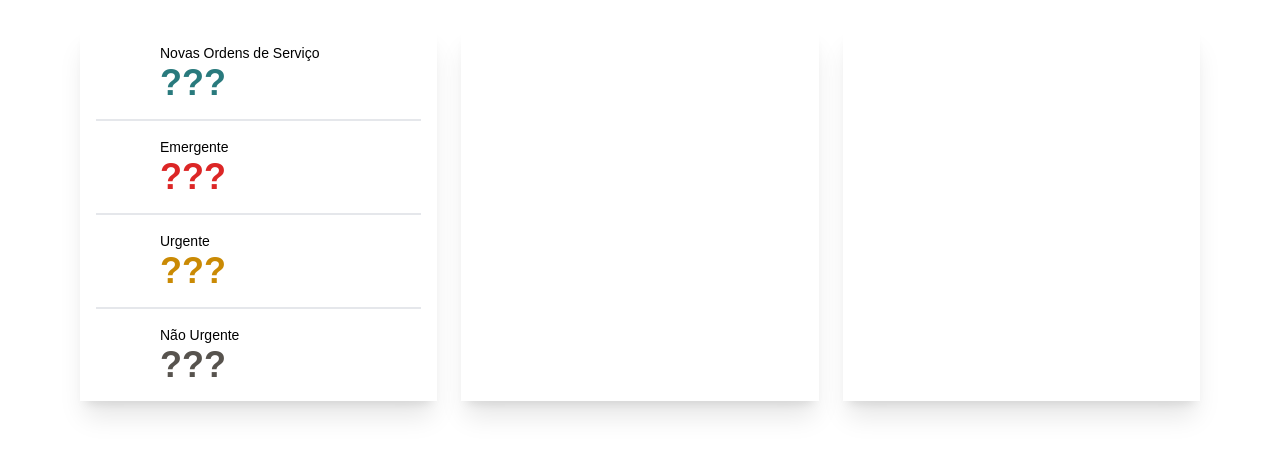
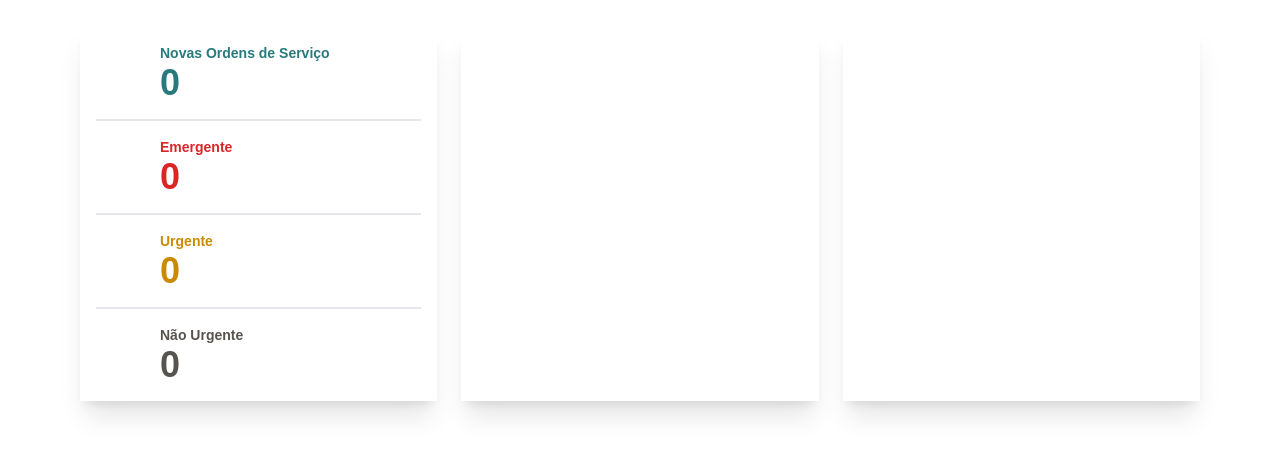
Before and after one commit to gabrielpistore/SiGOS-UFCAT, a Django app: page / in a window 1280 px wide. Shown: the part 337-800 px from the top of the page. Run offline with Django 5.2, Linux system fonts and the light colour scheme; style sheets or scripts are compiled from the project's sources; some libraries are stand-ins or nearby versions; some web fonts are replaced.

Commit message:
change work order stats styles

```diff
--- a/core/templates/core/partials/workorder_stats.html
+++ b/core/templates/core/partials/workorder_stats.html
@@ -5,8 +5,8 @@
         <i class="fa-solid fa-plus"></i>
       </div>
       <div class="mb-4">
-        <p class="text-sm font-medium text-black">Novas Ordens de Serviço</p>
-        <p class="font-bold">???</p>
+        <p class="text-sm font-semibold">Novas Ordens de Serviço</p>
+        <p class="font-bold">0</p>
       </div>
     </li>
     <li class="flex gap-4 mt-4 text-red-600 border-b-2">
@@ -14,8 +14,8 @@
         <i class="fa-solid fa-exclamation"></i>
       </div>
       <div class="mb-4">
-        <p class="text-sm font-medium text-black">Emergente</p>
-        <p class="font-bold">???</p>
+        <p class="text-sm font-semibold">Emergente</p>
+        <p class="font-bold">0</p>
       </div>
     </li>
     <li class="flex gap-4 mt-4 text-yellow-600 border-b-2">
@@ -23,8 +23,8 @@
         <i class="fa-solid fa-triangle-exclamation"></i>
       </div>
       <div class="mb-4">
-        <p class="text-sm font-medium text-black">Urgente</p>
-        <p class="font-bold">???</p>
+        <p class="text-sm font-semibold">Urgente</p>
+        <p class="font-bold">0</p>
       </div>
     </li>
     <li class="flex gap-4 mt-4 text-stone-600">
@@ -32,8 +32,8 @@
         <i class="fa-solid fa-calendar-check"></i>
       </div>
       <div class="mb-4">
-        <p class="text-sm font-medium text-black">Não Urgente</p>
-        <p class="font-bold">???</p>
+        <p class="text-sm font-semibold">Não Urgente</p>
+        <p class="font-bold">0</p>
       </div>
     </li>
   </ul>
```
